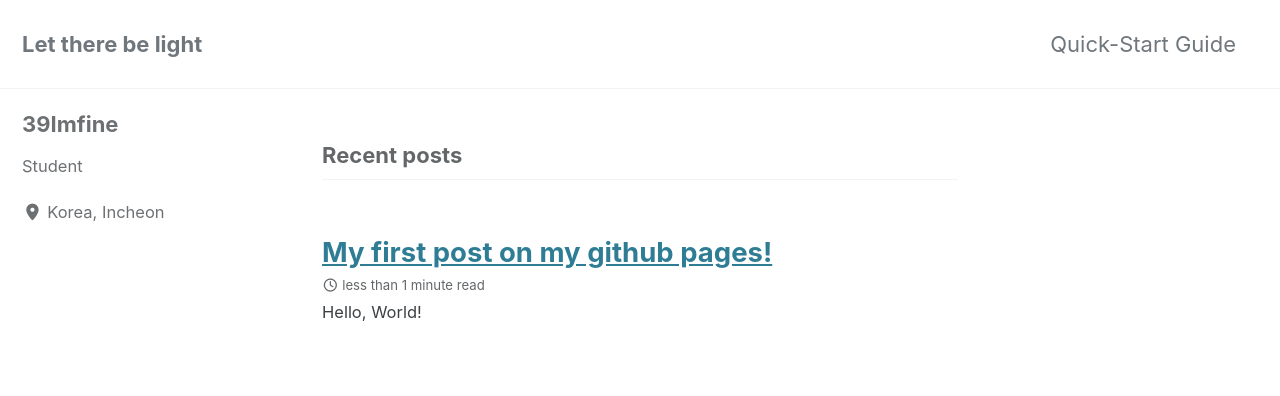
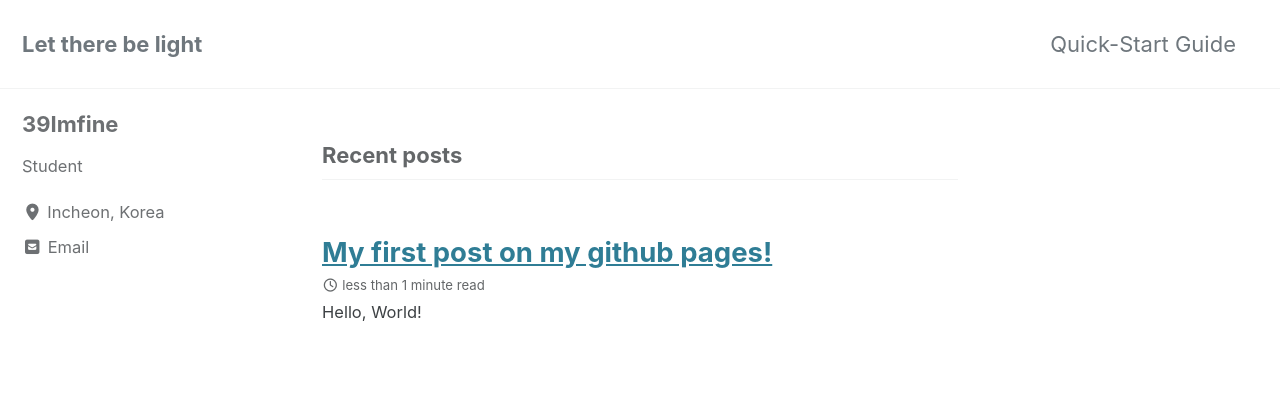
Before and after one commit to MossyStone01/LJMin1.github.io, a Jekyll site: the page built from index.html, in a window 1280 px wide. Shown: the top 396 px of the page. Built offline with Jekyll 4.4.1, drawn with Linux system fonts in a browser that asks for light colours; cached includes are drawn as plain includes; the list of posts is cut into pages by our own code; part of the change alters nothing that is shown.

Commit message:
Update _config.yml

```diff
--- a/_config.yml
+++ b/_config.yml
@@ -116,8 +116,8 @@ author:
   name             : "39Imfine"
   avatar           : # path of avatar image, e.g. "/assets/images/bio-photo.jpg"
   bio              : "Student"
-  location         : "Korea, Incheon"
-  email            :
+  location         : "Incheon, Korea"
+  email            : "dnghung534@gmail.com"
   links:
     - label: "Email"
       icon: "fas fa-fw fa-envelope-square"
```
